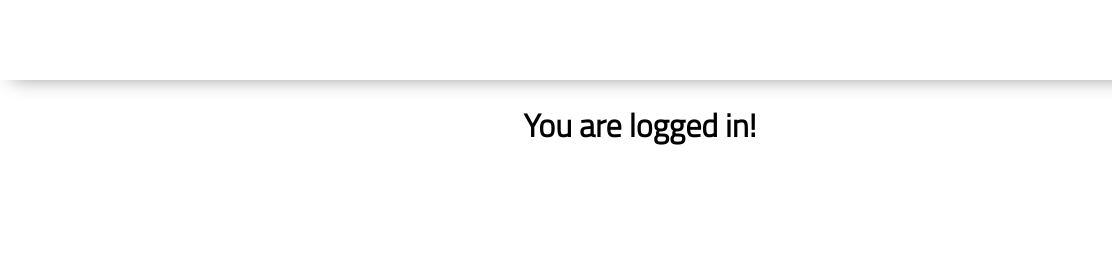
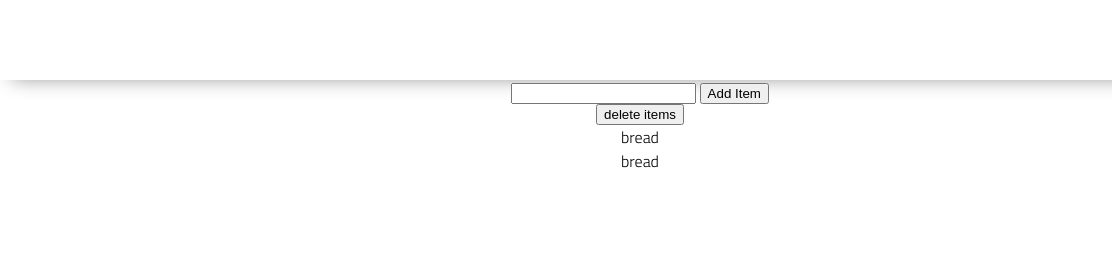
Before and after one commit to Bradley-Bird/shopping_list, a plain HTML site: page shopping-list/index.html in a window 1280 px wide. Shown: the top 280 px of the page, 0-1112 px from the left. Drawn offline with nearby package versions, Linux system fonts and the light colour scheme.

Commit message:
basic html, other page changed to shopping list

```diff
--- a/fetch-utils.js
+++ b/fetch-utils.js
@@ -15,7 +15,7 @@ export function checkAuth() {
 
 export function redirectIfLoggedIn() {
     if (getUser()) {
-        location.replace('./other-page');
+        location.replace('./shopping-list');
     }
 }
 
--- a/other-page/index.html
+++ b/shopping-list/index.html
@@ -21,12 +21,20 @@
     </header>
     <button id="logout">Logout</button>
     <main>
-        <h1>You are logged in!</h1>
+        <form id="shopping-form">
+            <input type="text" name="item" required>
+            <button>Add Item</button>
+        </form>
+        <button class="delete button">delete items</button>
+        <div class="items"><ul>
+            <li class="complete">bread</li>
+            <li>bread</li>
+        </ul></div>
     </main>
     <footer>
         <div class="copy gutter-right">&copy; 2021 Alchemy Code Lab</div>
     </footer>
-    <script type="module" src="./other-page.js"></script>
+    <script type="module" src="./shopping-list.js"></script>
 </body>
 
 </html>
```
Also changed, not shown: test/tests.js (+1 -1 lines), test/utils.test.js (added, +15 -0 lines), shopping-list/shopping-list.js (renamed from other-page/other-page.js).
